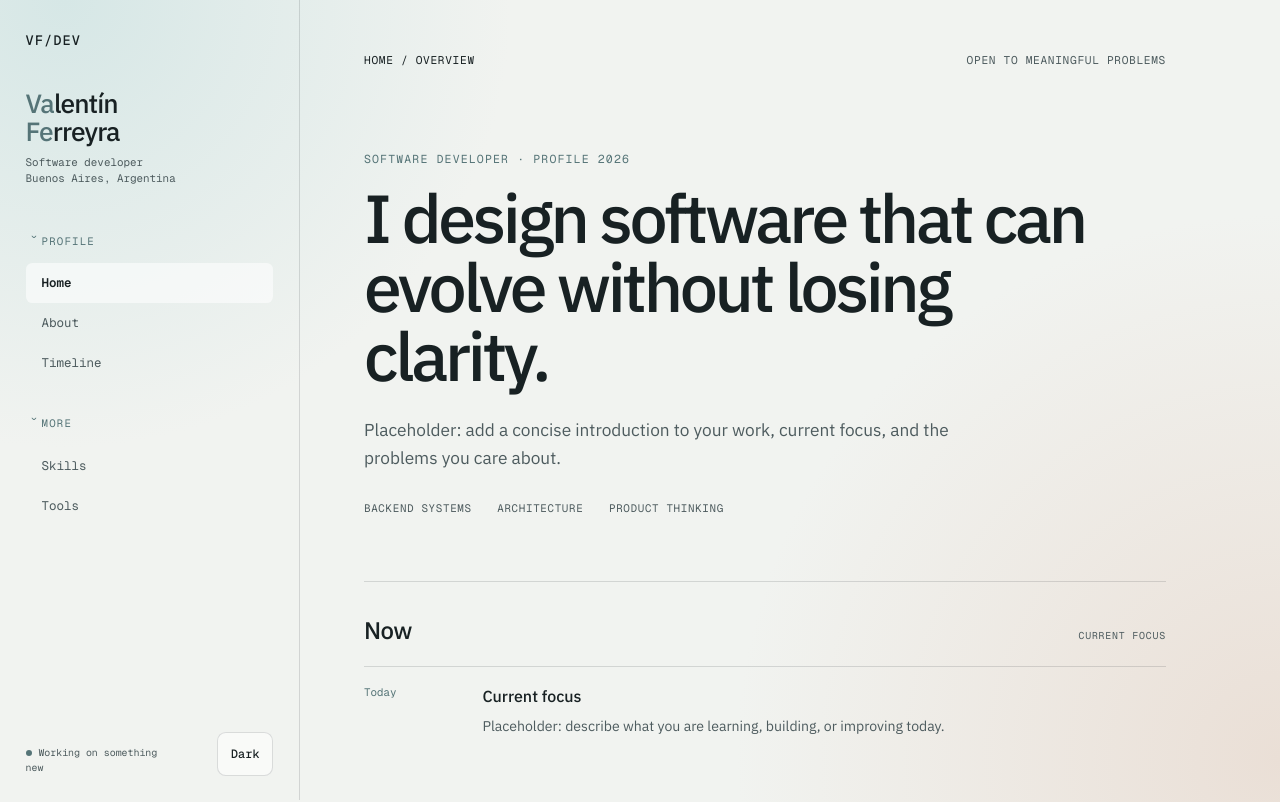
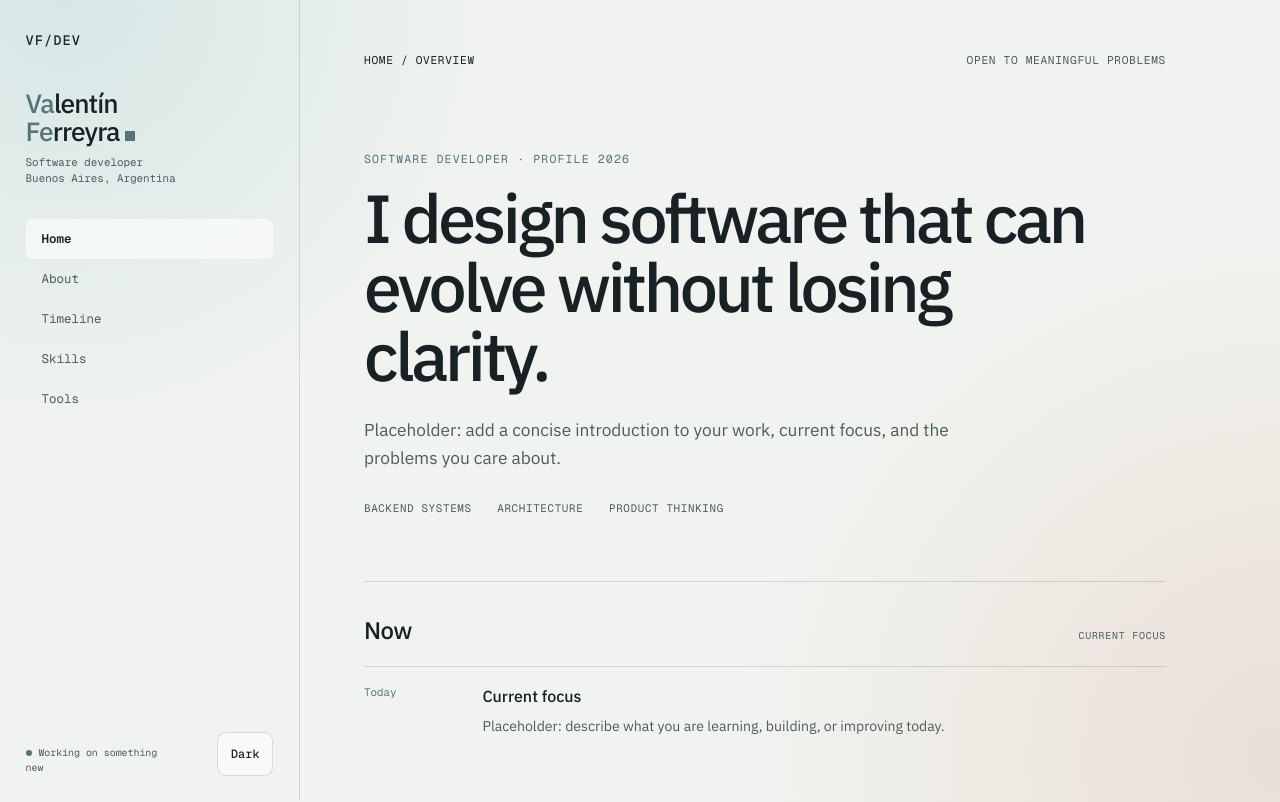
Before and after one commit to valentinferreyra/vafedev, a Next.js app: page / in a window 1280 px wide. Shown: the top 802 px of the page. Built offline with nearby package versions, Linux system fonts and the light colour scheme.

Commit message:
style: unify index and add blinking cursor

```diff
--- a/src/app/globals.css
+++ b/src/app/globals.css
@@ -153,6 +153,24 @@
 .identity strong em {
   color: var(--accent);
   font-style: normal;
+}
+
+.identity-cursor {
+  display: inline-block;
+  width: 0.38em;
+  height: 0.38em;
+  margin-left: 0.2em;
+  background: var(--accent);
+  vertical-align: baseline;
+  animation: identity-blink 1.6s step-end infinite;
+}
+
+@keyframes identity-blink {
+  50% { opacity: 0; }
+}
+
+@media (prefers-reduced-motion: reduce) {
+  .identity-cursor { animation: none; }
 }
 
 .site-navigation {
--- a/src/components/layout/site-navigation.tsx
+++ b/src/components/layout/site-navigation.tsx
@@ -17,8 +17,7 @@
   return (
     <nav aria-label={label} className="site-navigation">
       {groups.map((group) => (
-        <details key={group.label} open className="nav-group">
-          <summary>{group.label}</summary>
+        <div key={group.label} className="nav-group">
           <ul>
             {group.items.map((item) => {
               const current =
@@ -38,7 +37,7 @@
               );
             })}
           </ul>
-        </details>
+        </div>
       ))}
     </nav>
   );
--- a/src/components/layout/site-shell.tsx
+++ b/src/components/layout/site-shell.tsx
@@ -20,7 +20,7 @@
           VF/DEV
         </Link>
         <div className="identity">
-          <strong><em>Va</em>lentín<br /><em>Fe</em>rreyra</strong>
+          <strong><em>Va</em>lentín<br /><em>Fe</em>rreyra<i className="identity-cursor" aria-hidden="true" /></strong>
           <span>Software developer<br />Buenos Aires, Argentina</span>
         </div>
         <SiteNavigation groups={groups} label="Site index" />
--- a/src/lib/navigation.ts
+++ b/src/lib/navigation.ts
@@ -21,11 +21,6 @@
       { label: "Projects", href: "/projects", collection: "projects" },
       { label: "Learning", href: "/learning", collection: "learning" },
       { label: "Designs", href: "/designs", collection: "designs" },
-    ],
-  },
-  {
-    label: "More",
-    items: [
       { label: "Blog", href: "/blog", collection: "blog" },
       { label: "Goals", href: "/goals", collection: "goals" },
       { label: "Skills", href: "/skills" },
```
Also changed, not shown: 1 other file (tests, documents, lock files or other folders).
